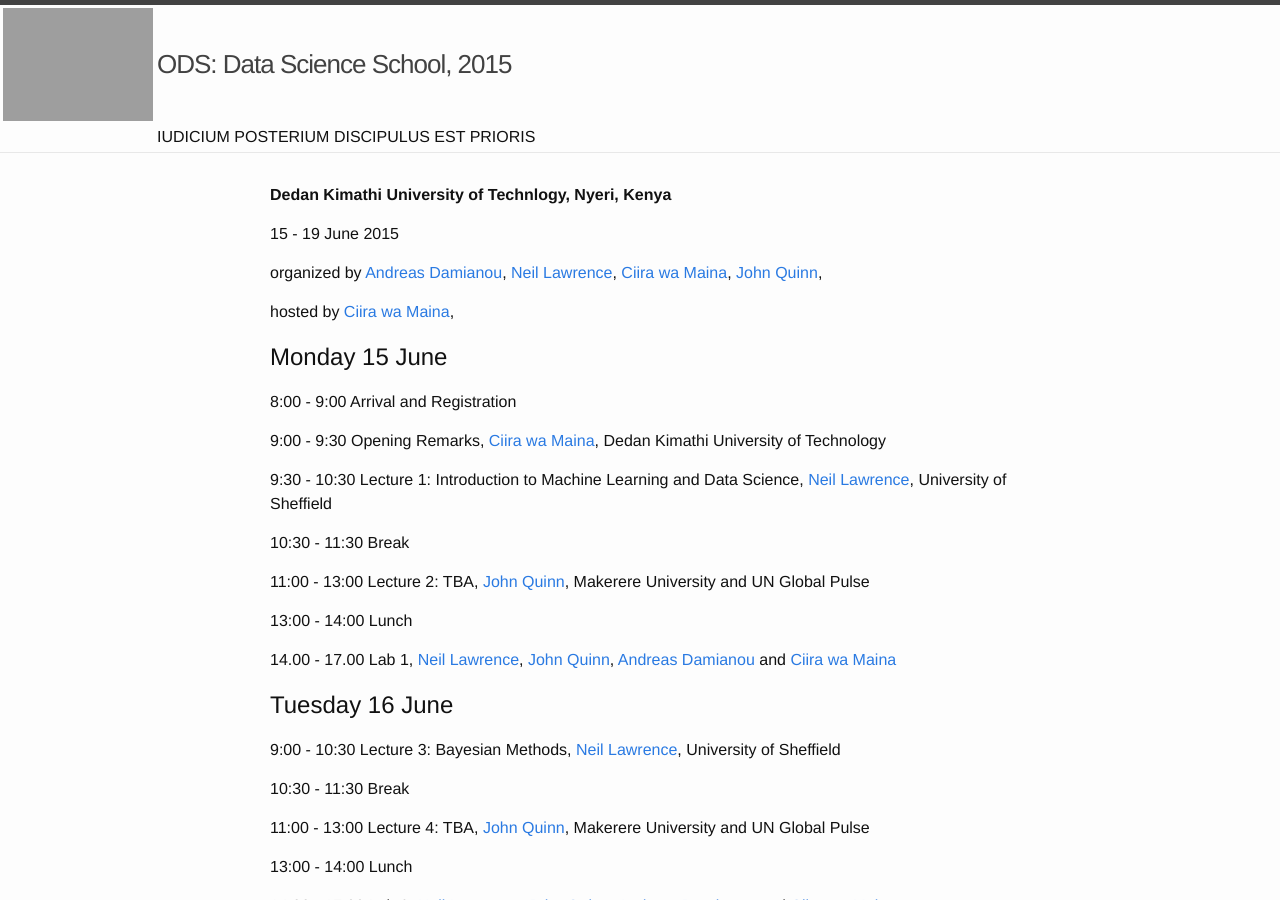
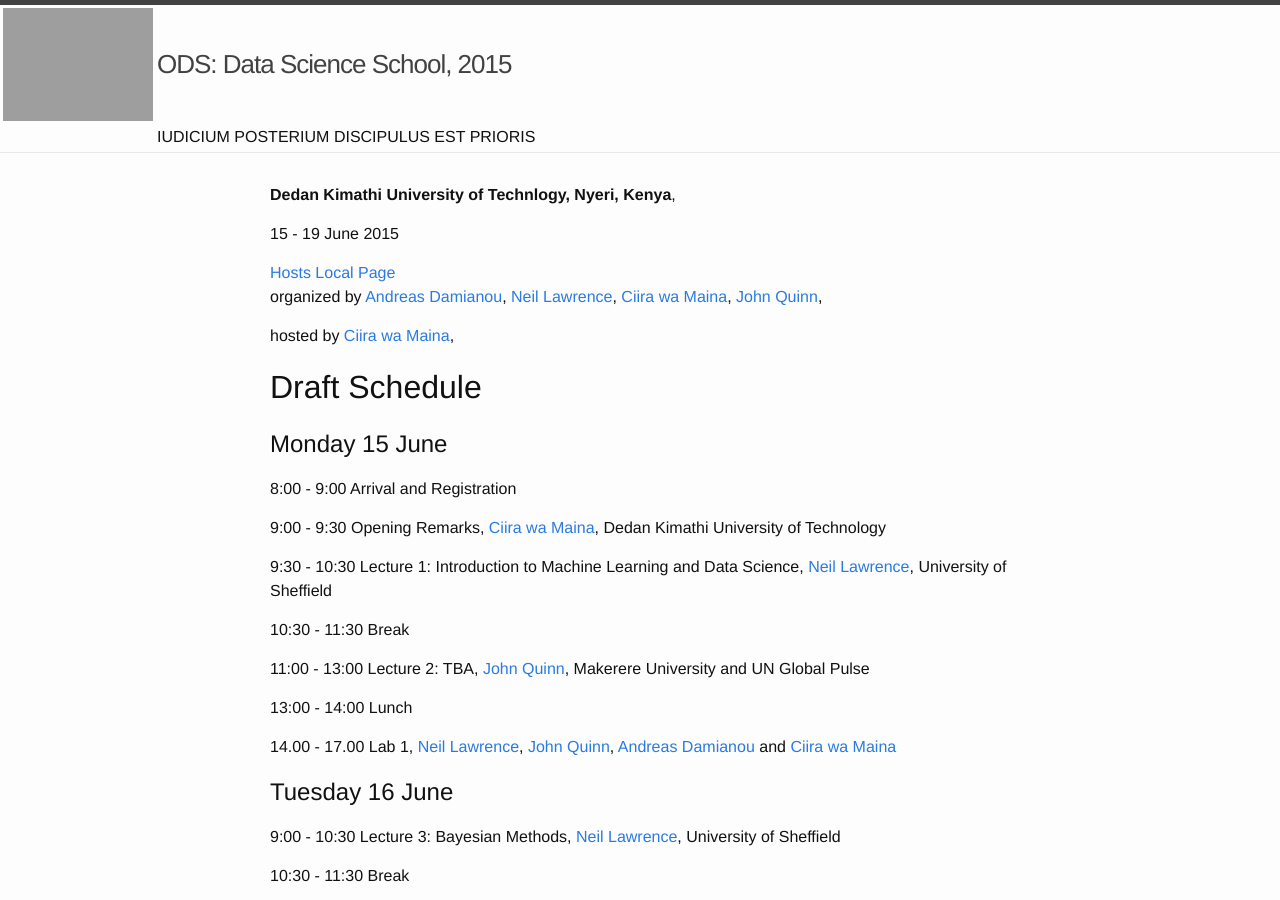
Before and after one commit to gpschool/dss15, a Jekyll site: the page built from index.md, in a window 1280 px wide and 900 px high. Built offline with Jekyll 4.4.1, drawn with Linux system fonts in a browser that asks for light colours.

Commit message:
Set config to draft.

```diff
--- a/_config.yml
+++ b/_config.yml
@@ -32,6 +32,7 @@
   - {date: 17, day: Wednesday, month: June, year: 2015}
   - {date: 18, day: Thursday, month: June, year: 2015}
   - {date: 19, day: Friday, month: June, year: 2015}
+  draft: Y # set to Y if the programme is draft only.
 
 # Build settings
 markdown: kramdown
--- a/index.md
+++ b/index.md
@@ -2,7 +2,7 @@
 layout: default
 ---
 
-**{{ site.conference.location }}**<br>
+**{{ site.conference.location }}**,
 {% assign startdate = site.conference.dates | first %}
 {% assign enddate = site.conference.dates | last %}
 {% if startdate.month == enddate.month %}
@@ -10,16 +10,18 @@
 {% else %}
 {{ startdate.date }} {{ startdate.month }} - {{ enddate.date }} {{ enddate.month }} {{ startdate.year }}
 {% endif %}
+{% if site.conference.hosturl %} [Hosts Local Page]({{ site.conference.hosturl }})<br>{% endif %}
 {% if site.conference.organizers %} organized by {% for person in site.conference.organizers %}[{{ person.name }}]({{ person.url }}){% if site.conference.organizers | size > 1 %}, {% endif %}{% endfor %}{% endif %}
 
 {% if site.conference.hosts %}hosted by {% for person in site.conference.hosts %}[{{ person.name }}]({{ person.url }}){% if site.conference.hosts | size > 1 %}, {% endif %}{% endfor %}{% endif %}
 
+# {% if site.conference.draft == "Y" %} Draft Schedule {% else %} Schedule {% endif %}
 {% for date in site.conference.dates %}
 ## {{ date.day }} {{ date.date }} {{ date.month }}
 {% for slot in site.data.lectures %}
 {% assign thedate = slot.date | plus: 0%}
 {% if date.date == thedate %}
-{% if slot.start %}{{ slot.start }} {% if slot.end %}- {{ slot.end }} {% endif %}{% endif %}{% if slot.pdf %}[{{ slot.title }}]({{ slot.pdf }}){% else %}{{ slot.title }}{% endif %}{% if slot.speaker %}, {{ slot.speaker }}{% endif %}{% if slot.institution %}, {{ slot.institution }}{% endif %}{% if slot.ipynb %} [[jupyter notebook]({{ slot.ipynb }})]{% endif %}
+{% if slot.start %}{{ slot.start }} {% if slot.end %}- {{ slot.end }} {% endif %}{% endif %}{% if slot.pdf %}[{{ slot.title }}]({{ slot.pdf }}){% else %}{{ slot.title }}{% endif %}{% if slot.speaker %}, {{ slot.speaker }}{% endif %}{% if slot.institution %}, {{ slot.institution }}{% endif %}{% if slot.ipynb %} [[code]({{ slot.ipynb }})]{% endif %}
 {% if slot.youtube %}
 <iframe width="{{ site.youtube.width }}" height="{{ site.youtube.height }}" src="https://www.youtube.com/embed/{{ slot.youtube }}" frameborder="0" allowfullscreen></iframe>
 {% endif %}
```
